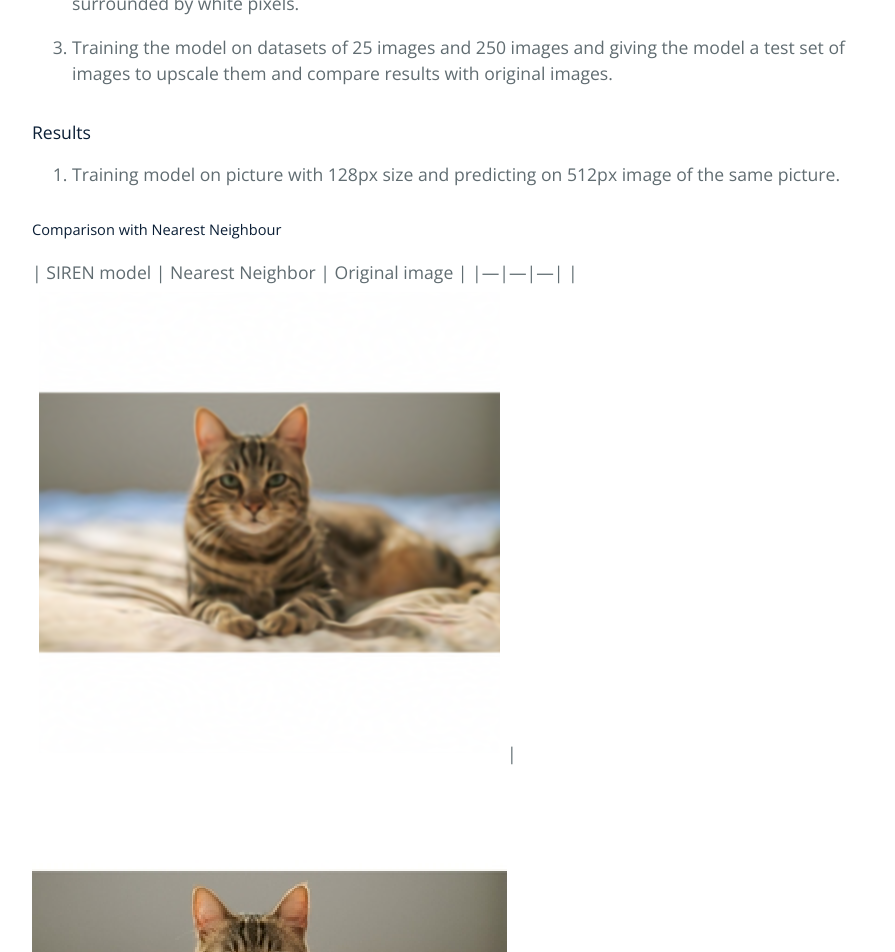
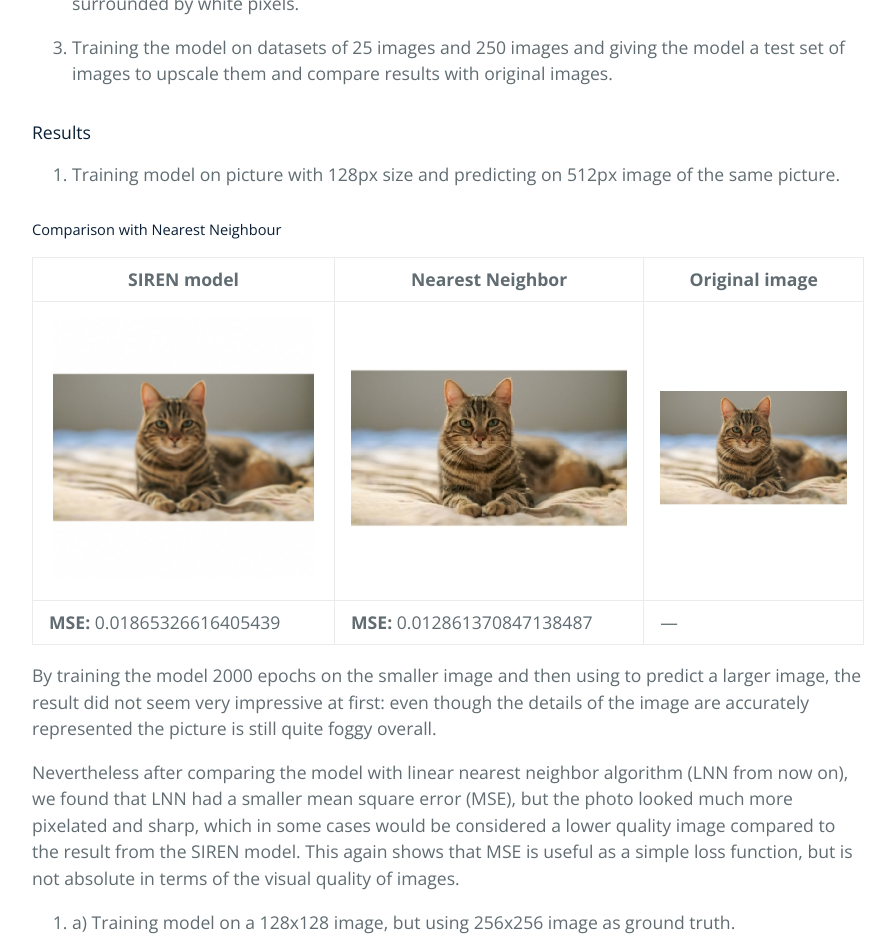
Before and after one commit to mathiasare/SIREN-ImageColorizerProject, a Jekyll site: the page built from index.md, in a window 1280 px wide and 1400 px high, scrolled down 20072 px. Shown: the top 952 px of the window, without its empty margins (192-1087 px from the left). Built offline with Jekyll 4.4.1, drawn with Linux system fonts in a browser that asks for light colours; formulas are drawn with MathJax 3; some of the changed text lies outside the part shown.

```diff
--- a/index.md
+++ b/index.md
@@ -358,6 +358,7 @@ That gave us the idea to see what happens if we try to make the model rescale th
 
 
 ##### Comparison with Nearest Neighbour
+
 | SIREN model  | Nearest Neighbor   | Original image |
 |---|---|---|
 | <img src="pics\super_res_images\result2.png" style="width:2048 px; height:auto;"/>|<img src="pics\super_res_images\nearest.png" style="width:2048 px; height:auto;"/>|<img src="pics\super_res_images\cat475.png" style="width:2048 px; height:auto;"/>
@@ -420,7 +421,7 @@ My personal theory is that the slight smaller loss in the beginning of the train
 Training model on a database of 250 images.
 Predicting on 30 images that were not part of the training set.
 
-##### Data used #####
+#### Data used ####
 
 For this experiment we used a small subset of the DIV2K dataset that has been used for many super resolution competitions and projects in the field.
 
@@ -430,21 +431,21 @@ The images in the dataset were already divided into low resolution and high reso
 Preprossesing the images by worsening the quality of one copy of the image set by upscaling and downscaling repeatedly(using nearest neighbor) and then transforming both image sets to 64x64 size.
 
 
-##### RESULTS #####
+#### RESULTS ####
 
 
-**Images before training**
+##### Images before training #####
 
 ![Pilt3](pics\super_res_images\train1.png)
 
 
 
-**Training with 25 images**
+##### Training with 25 images #####
 ![Pilt3](pics\super_res_images\val5.png)
 
 ![Pilt3](pics\super_res_images\val3.png)
 
-**Training with 250 images**
+##### Training with 250 images #####
 ![Pilt3](pics\super_res_images\val6.png)
 
 
```
